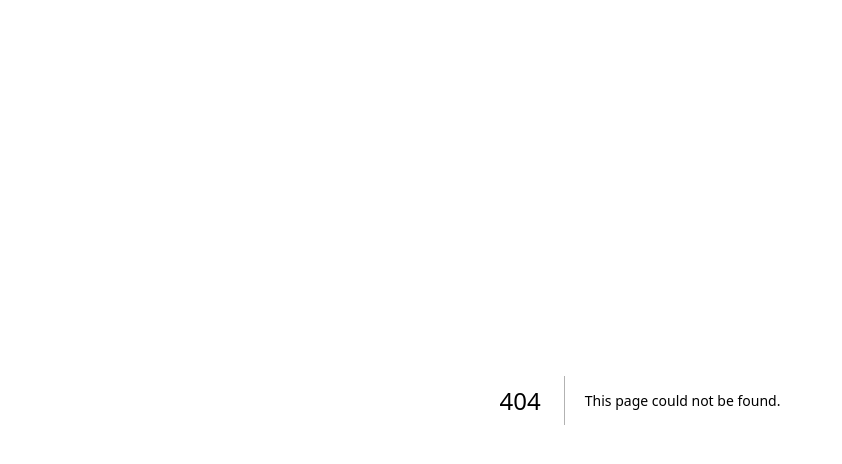
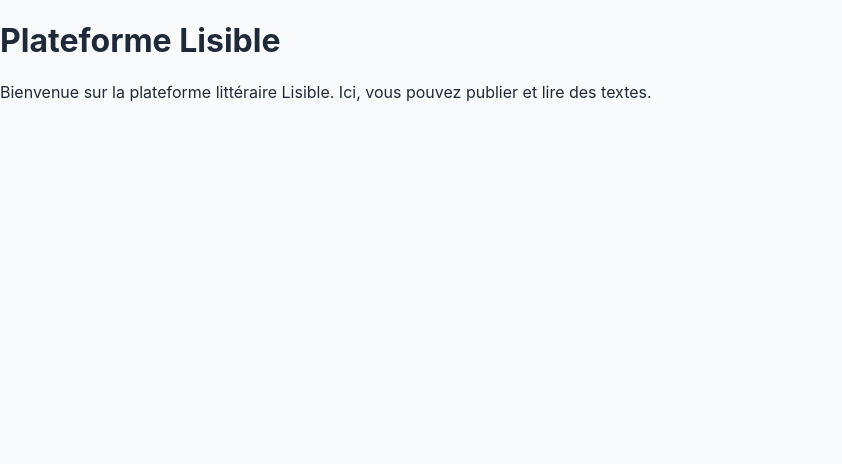
Before and after one commit to benjohnsonjuste/Lisible, a Next.js app: page /application in a window 1280 px wide. Before the commit this address had no page. Shown: the top 464 px of the page, without its empty margins (0-842 px from the left). Built offline with nearby package versions, Linux system fonts and the light colour scheme.

Commit message:
application.jsx

```diff
--- /dev/null
+++ b/pages/application.jsx
@@ -0,0 +1,10 @@
+import React from 'react';
+
+export default function Application() {
+  return (
+    <div className="container mx-auto p-6">
+      <h1 className="text-3xl font-bold mb-4">Plateforme Lisible</h1>
+      <p>Bienvenue sur la plateforme littéraire Lisible. Ici, vous pouvez publier et lire des textes.</p>
+    </div>
+  );
+}
```
